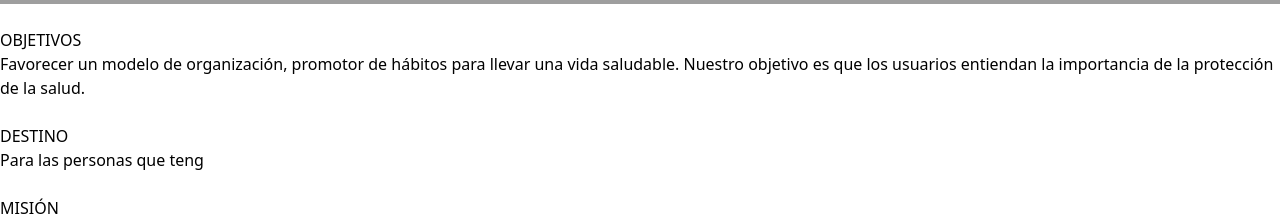
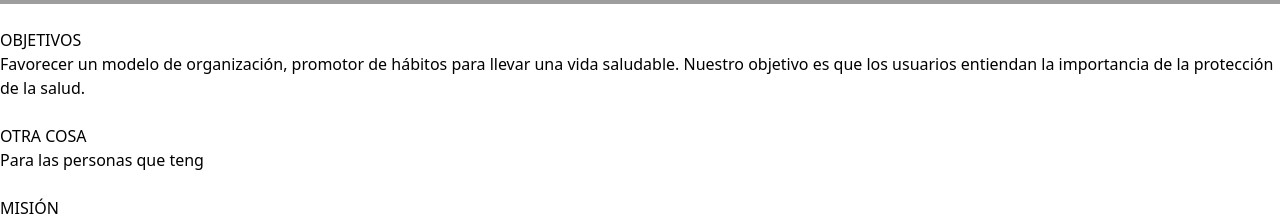
Before and after one commit to TODOPORAPROBAR/cliente-renovado, a React (Vite) app: page /home in a window 1280 px wide. Shown: the part 6060-6276 px from the top of the page. Built offline with nearby package versions, Linux system fonts and the light colour scheme; grey boxes are pictures that could not be loaded; what @material-tailwind/react would draw is missing.

Commit message:
detalles finales

```diff
--- a/src/data/features-data.js
+++ b/src/data/features-data.js
@@ -14,7 +14,7 @@ export const featuresData = [
   },
   {
     color: "red",
-    title: "DESTINO",
+    title: "OTRA COSA",
     icon: ArrowPathIcon,
     description:
       "Para las personas que teng",
```
